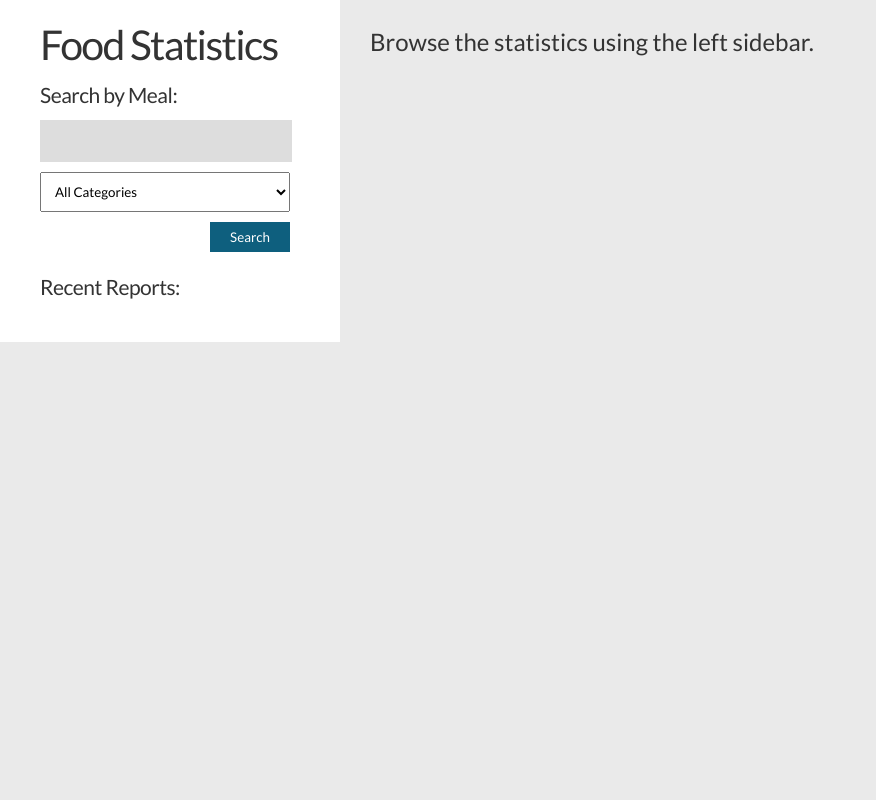
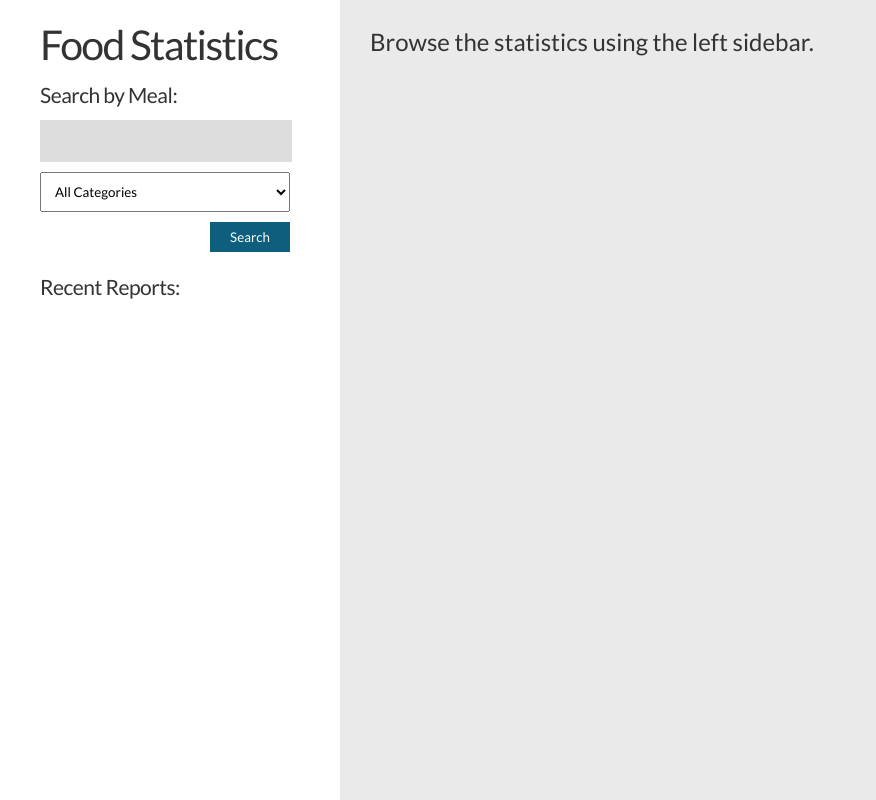
Before and after one commit to watbe/bff, a Django app: page /stats/ in a window 1280 px wide. Shown: the whole page, without its empty margins (0-876 px from the left). Run offline with Django 3.2, Linux system fonts and the light colour scheme; data that the repository does not hold is empty; parts of the project's set-up code (start-up, migrations or seed data) failed here and were passed over; some libraries are stand-ins or nearby versions.

Commit message:
Extended sidebar using Javascript. Minor changes to wording

```diff
--- a/src/bff/static/stats.css
+++ b/src/bff/static/stats.css
@@ -235,6 +235,3 @@ ul.date-list a:hover {
 .quicklinks a:hover {
     color: #999;
 }
-html, body {height: 100%;}
-
-#left-sidebar {min-height: 100%;}
--- a/src/bff/templates/stats.html
+++ b/src/bff/templates/stats.html
@@ -44,7 +44,7 @@
 
 	</script>
     <h1>Report for {{ date }}</h1>
-    <div class="quicklinks">Jump to: <a href="#overall">Overall Satisfaction</a><a href="#per-meal">Per Meal</a></div>
+    <div class="quicklinks">Jump to: <a href="#overall">Overall Satisfaction</a><a href="#per-meal">Satisfaction per Meal</a></div>
     <div class="navigation">
         {% if prev %}
             <a href="{% url stats prev.year prev.month prev.day %}">&laquo; {{ prev }}</a>
--- a/src/bff/templates/stats_index.html
+++ b/src/bff/templates/stats_index.html
@@ -1,6 +1,16 @@
 {% extends 'base.html' %}
 
 {% block title %}Food Statistics{% endblock %}
+
+{% block javascript %}
+    jQuery(function($) {
+        if($("#main").height() >= $("#left-sidebar").height()) {
+            $("#left-sidebar").height($("#main").height())
+        } else {
+            $("#left-sidebar").height($(document).height() - 60)
+        }
+    });
+{% endblock %}
 
 {% block css %}
     <link rel="stylesheet" href="{{STATIC_URL}}stats.css"/>
```
